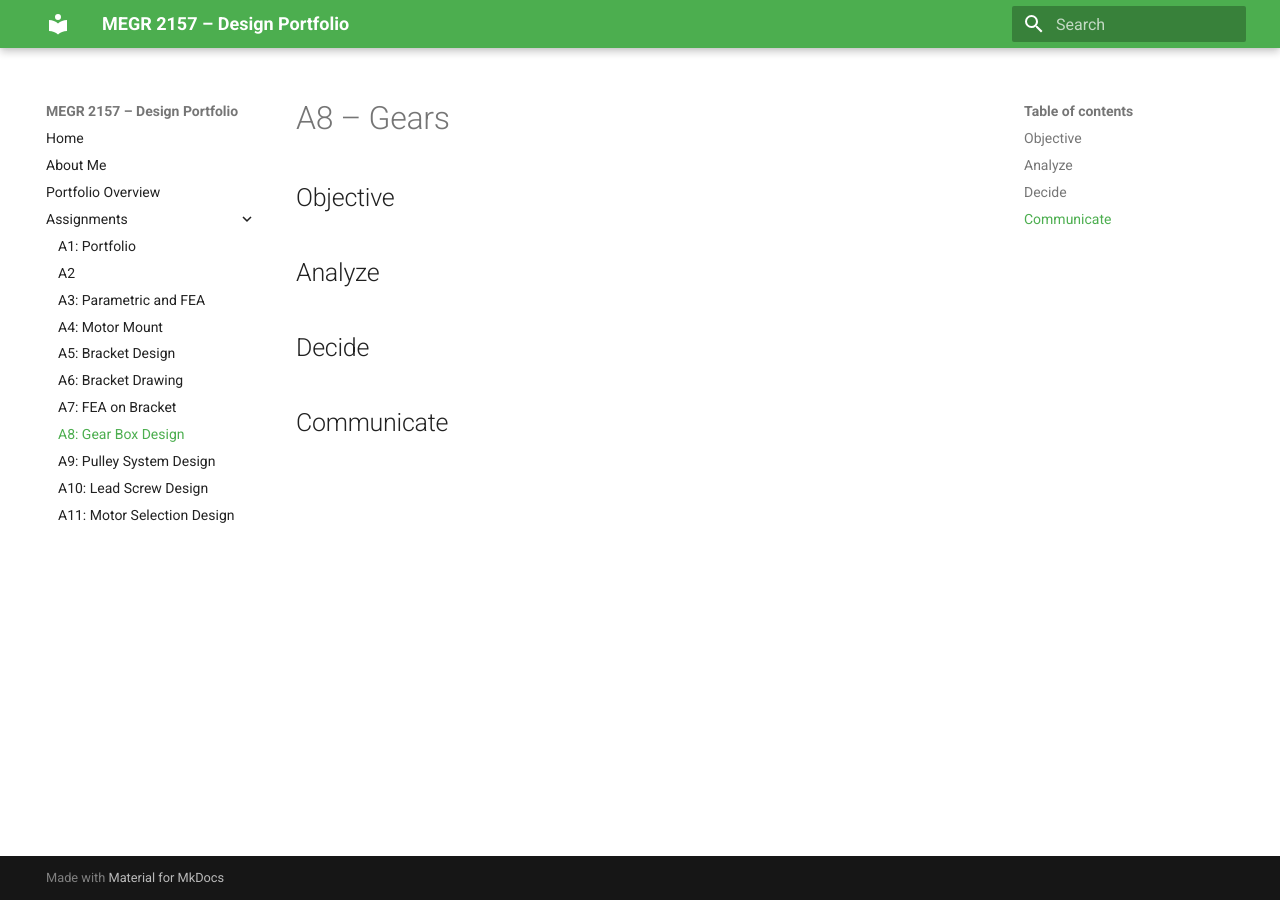
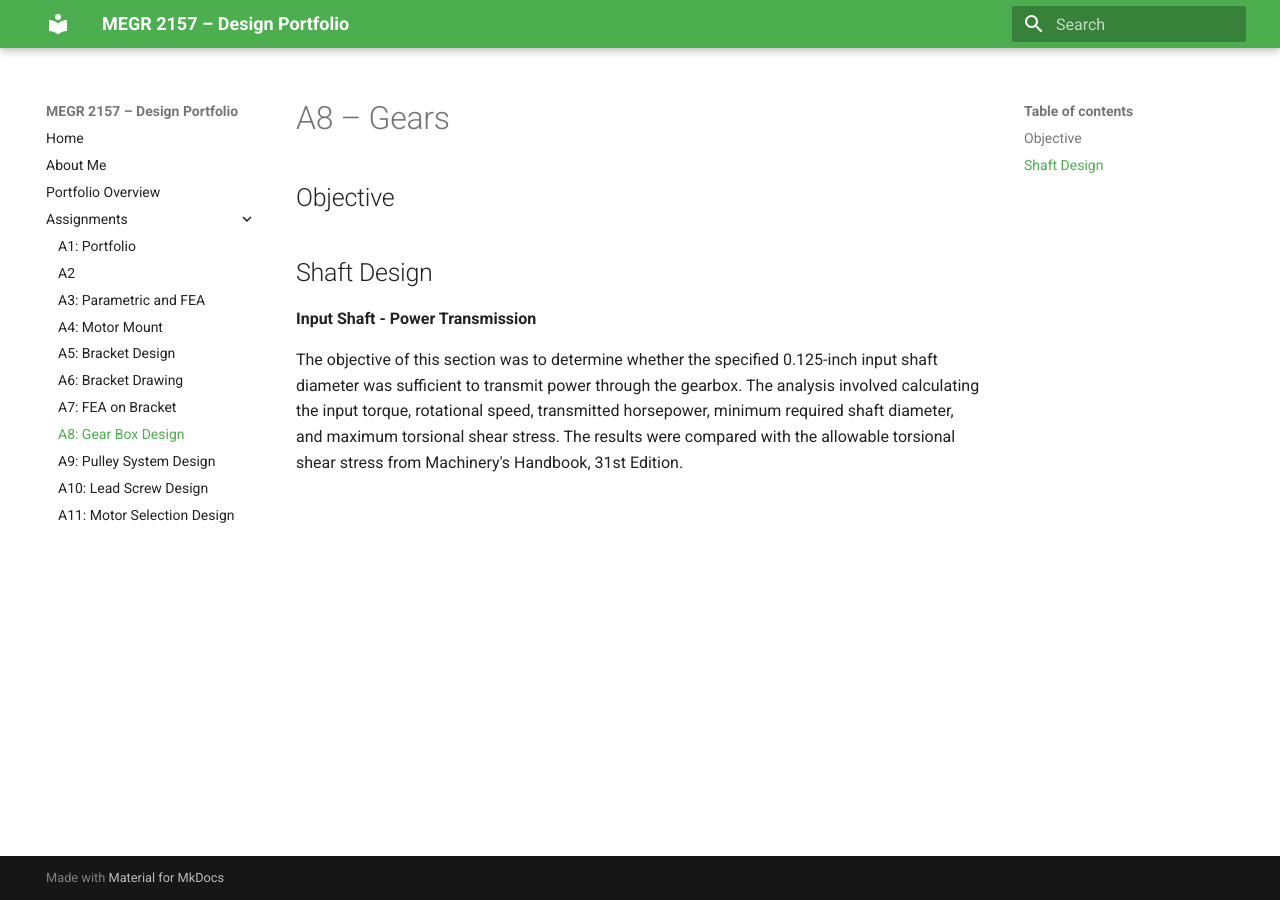
Before and after one commit to IzabellaMontero/megr2157-portfolio, an MkDocs documentation site: the page built from docs/assignments/A08/index.md, in a window 1280 px wide. Built offline with MkDocs 1.6.1 and Material for MkDocs 9.7.7, drawn with Linux system fonts in a browser that asks for light colours.

Commit message:
Revise index.md to include Shaft Design analysis
Added section on Shaft Design and detailed analysis of input shaft diameter for power transmission.

```diff
--- a/docs/assignments/A08/index.md
+++ b/docs/assignments/A08/index.md
@@ -3,10 +3,8 @@
 ## Objective
 
 
-## Analyze
+## Shaft Design
 
+**Input Shaft - Power Transmission**
 
-## Decide
-
-
-## Communicate
+The objective of this section was to determine whether the specified 0.125-inch input shaft diameter was sufficient to transmit power through the gearbox. The analysis involved calculating the input torque, rotational speed, transmitted horsepower, minimum required shaft diameter, and maximum torsional shear stress. The results were compared with the allowable torsional shear stress from Machinery's Handbook, 31st Edition.
```
